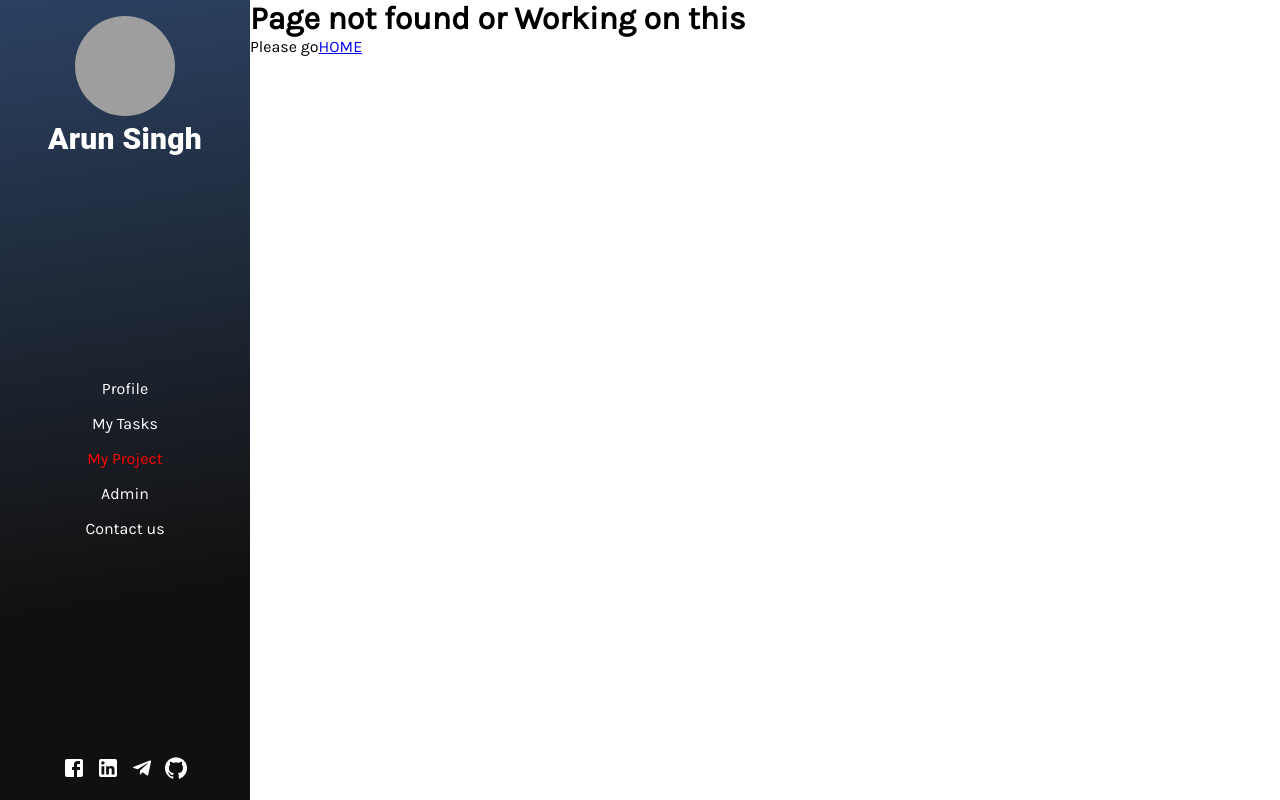
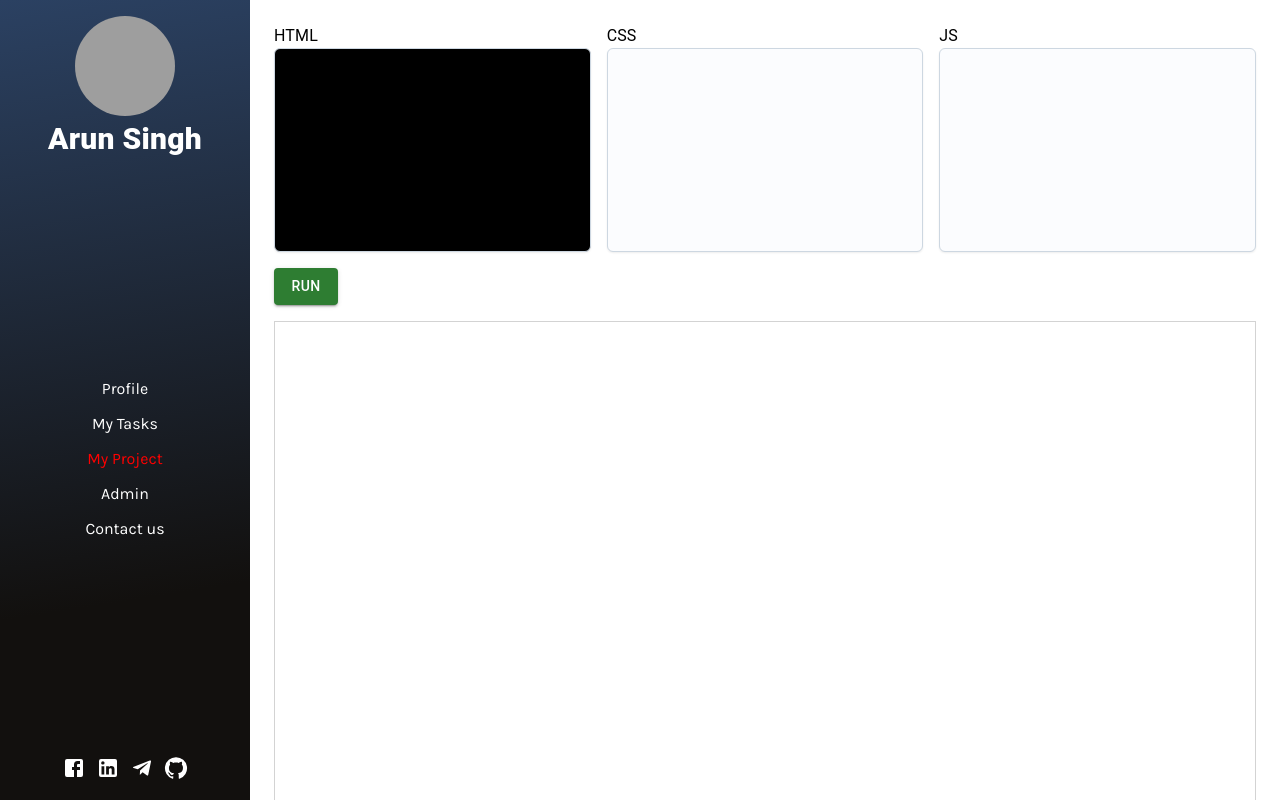
Before and after one commit to arunwebindia/web-profile, a React (Create React App) app: page /project/2 in a window 1280 px wide. Before the commit this address had no page. Built offline with nearby package versions, Linux system fonts and the light colour scheme; grey boxes are pictures that could not be loaded.

Commit message:
add second project

```diff
--- a/src/App.js
+++ b/src/App.js
@@ -16,6 +16,7 @@ import './App.css';
 import 'react-toastify/dist/ReactToastify.css';
 import ProjectIndex from './project/ProjectIndex';
 import JavascriptCompiler from './project/JavascriptCompiler';
+import HtmlCompiler from './project/HtmlCompiler';
 function App() {
   const [open, setOpen] = useState(true);
   let [profile,setProfile] = useState(true);
@@ -40,6 +41,7 @@ function App() {
           <Route path="/contact" element={<Contact/>}></Route>
           <Route path="/project" element={<ProjectIndex/>}></Route>
           <Route path="/project/1" element={<JavascriptCompiler/>}></Route>
+          <Route path="/project/2" element={<HtmlCompiler/>}></Route>
           <Route path="/admin" element={login ? <Admin setLogin={setLogin}/> : <Login setLogin={setLogin}/>}></Route>
           <Route path='*' element={<PageNotFound/>}></Route>
         </Routes>
--- /dev/null
+++ b/src/project/HtmlCompiler.jsx
@@ -0,0 +1,66 @@
+import { Button, Typography } from '@mui/material'
+import { Box } from '@mui/system'
+import Grid from '@mui/material/Grid';
+import React, { useEffect, useRef, useState } from 'react'
+import Textarea from "@mui/joy/Textarea";
+
+export default function HtmlCompiler() {
+const [html,setHtml] = useState({
+    html:"",
+    css:'',
+    js:''
+})
+const ref = useRef();
+useEffect(()=>{
+
+},[])
+function handleChange(e){
+    setHtml({...html,[e.target.name]:e.target.value});
+
+}
+function runCode(){
+    ref.current.contentDocument.head.innerHTML =`<style>${html.css}</style>`;
+    ref.current.contentDocument.body.innerHTML = html.html;
+    ref.current.contentWindow.eval(html.js)
+}
+  return (
+    <>
+    <Box sx={{p:3,background:'#FFF'}}>
+        <Grid container  spacing={2}>
+            <Grid item xs={12}>
+                <Grid container spacing={2}>
+                    <Grid item xs={4}>
+                        <Box sx={{width:'100%'}}>
+                            <Typography>HTML</Typography>
+                            <Textarea minRows={8} name='html' value={html.html} onChange={handleChange} sx={{background:'#000',color:'#fff'}} spellcheck="false"></Textarea>
+                        </Box>
+                    </Grid>
+                    <Grid item xs={4}>
+                        <Box>
+                            <Typography>CSS</Typography>
+                            <Textarea minRows={8} name='css' value={html.css} onChange={handleChange} spellcheck="false"></Textarea>
+                        </Box>
+                    </Grid>
+                    <Grid item xs={4}>
+                        <Box>
+                            <Typography>JS</Typography>
+                            <Textarea minRows={8} name='js' value={html.js} onChange={handleChange} spellcheck="false"></Textarea>
+                        </Box>
+                    </Grid>
+                </Grid>
+            </Grid>
+            <Grid item xs={12}>
+                <Button variant='contained'color='success' onClick={runCode}>Run</Button>
+            </Grid>
+            <Grid item xs={12}>
+                <Box sx={{border:'.2px solid lightgray',height:"500px",width:"100%"}}>
+                    <iframe src="" width={"100%"} height={"100%"} ref={ref} frameBorder={0}>
+
+                    </iframe>
+                </Box>
+            </Grid>
+        </Grid>
+    </Box>
+    </>
+  )
+}
--- a/src/project/ProjectIndex.jsx
+++ b/src/project/ProjectIndex.jsx
@@ -13,12 +13,15 @@ export default function ProjectIndex() {
   const handleProject =(e)=>{
     navigate('/project/1')
   }
+  const handleProject2 =(e)=>{
+    navigate('/project/2')
+  }
   return (
     <>
       <Box sx={{ width: '100%', height: '100vh',p:2}} id="contact">
         <Grid container spacing={2}>
           <Grid item lg={3} md={6}>
-            <Card sx={{ maxWidth: 345 }}>
+            <Card sx={{ maxWidth: 345,height:"100%",display:'flex',flexDirection:'column',justifyContent:"start",gap:'10px' }}>
               <Box sx={{textAlign:'center',bgcolor:"#cfe1ff",minHeight:"150px",display:'flex',justifyContent:'center',alignItems:'center'}}>
               <svg width="102px" height="102px" viewBox="0 0 24 24" fill="none" xmlns="http://www.w3.org/2000/svg" stroke="#514d4d"><g id="SVGRepo_bgCarrier" stroke-width="0"></g><g id="SVGRepo_tracerCarrier" stroke-linecap="round" stroke-linejoin="round"></g><g id="SVGRepo_iconCarrier"> <path d="M3 19H21M6 17H18C19.1046 17 20 16.1046 20 15V8C20 6.89543 19.1046 6 18 6H6C4.89543 6 4 6.89543 4 8V15C4 16.1046 4.89543 17 6 17Z" stroke="#656161" stroke-width="2" stroke-linecap="round" stroke-linejoin="round"></path> </g></svg>
               </Box>
@@ -28,12 +31,31 @@ export default function ProjectIndex() {
                   JavaScript compiler
                 </Typography>
                 <Typography variant="body2" color="text.secondary">
-                  Lizards are a widespread group of squamate reptiles, with over 6,000
-                  species, ranging across all continents except Antarctica
+                  Here you can find basic javascript online compiler that is  help to run your javascript code.
+                </Typography>
+              </CardContent>
+              <CardActions sx={{flexGrow:'1',alignContent:'end'}}>
+                <Button size="small" variant='contained' onClick={handleProject}>Open</Button>
+                {/* <Button size="small">Learn More</Button> */}
+              </CardActions>
+            </Card>
+          </Grid>
+          <Grid item lg={3} md={6}>
+            <Card sx={{ maxWidth: 345,height:"100%",display:'flex',flexDirection:'column',justifyContent:"start",gap:'10px'  }}>
+              <Box sx={{textAlign:'center',bgcolor:"#cfe1ff",minHeight:"150px",display:'flex',justifyContent:'center',alignItems:'center'}}>
+              <svg width="102px" height="102px" viewBox="0 0 24 24" fill="none" xmlns="http://www.w3.org/2000/svg" stroke="#514d4d"><g id="SVGRepo_bgCarrier" stroke-width="0"></g><g id="SVGRepo_tracerCarrier" stroke-linecap="round" stroke-linejoin="round"></g><g id="SVGRepo_iconCarrier"> <path d="M3 19H21M6 17H18C19.1046 17 20 16.1046 20 15V8C20 6.89543 19.1046 6 18 6H6C4.89543 6 4 6.89543 4 8V15C4 16.1046 4.89543 17 6 17Z" stroke="#656161" stroke-width="2" stroke-linecap="round" stroke-linejoin="round"></path> </g></svg>
+              </Box>
+
+              <CardContent>
+                <Typography gutterBottom variant="h5" component="div">
+                  HTML/CSS/JS
+                </Typography>
+                <Typography variant="body2" color="text.secondary">
+                  Here  you can writ HTML with CSS  and Javascript and also display web view of your html code.
                 </Typography>
               </CardContent>
               <CardActions>
-                <Button size="small" variant='contained' onClick={handleProject}>Open</Button>
+                <Button size="small" variant='contained' onClick={handleProject2}>Open</Button>
                 {/* <Button size="small">Learn More</Button> */}
               </CardActions>
             </Card>
```
Also changed, not shown: src/assets/image/image2.webp (added).
